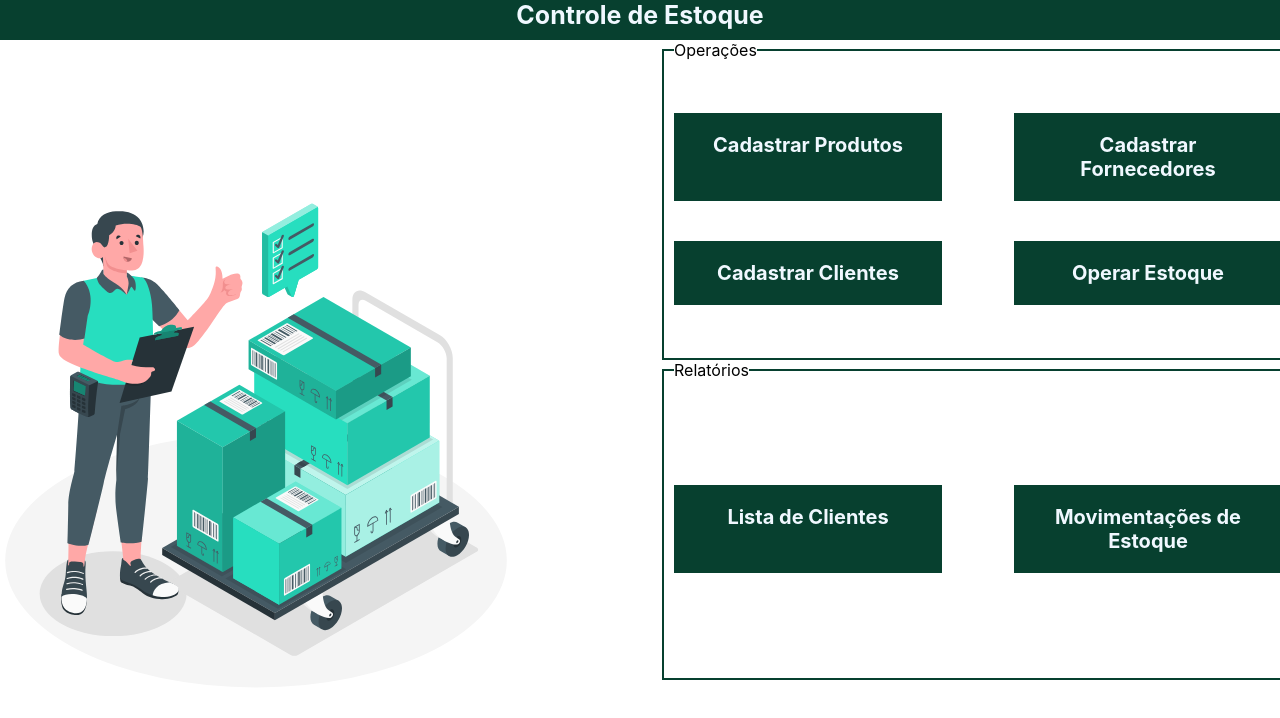
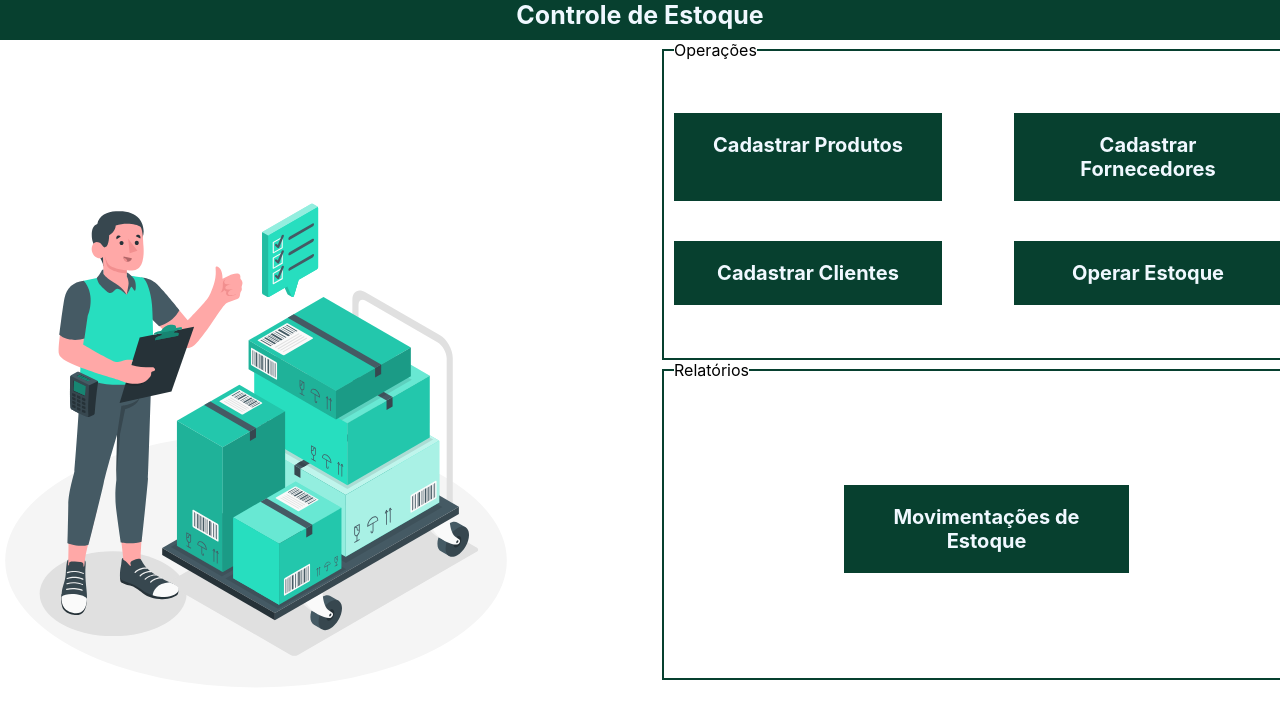
Before and after one commit to barrosads/projeto_fullstack_front, a React (Create React App) app: page / in a window 1280 px wide. Shown: the top 718 px of the page. Built offline with nearby package versions, Linux system fonts and the light colour scheme.

Commit message:
corrgindo home

```diff
--- a/src/pages/home.js
+++ b/src/pages/home.js
@@ -22,8 +22,7 @@ function Home() {
         <fieldset className="itens">
        <legend>Relatórios</legend>
           <div className="subitens">
-         <Link to="/cad_produtos">Lista de Clientes</Link>
-         <Link to="/cad_fornecedores">Movimentações de Estoque</Link>
+         <Link to="/relatorioestoque">Movimentações de Estoque</Link>
          </div>
         </fieldset>
         </div>
```
